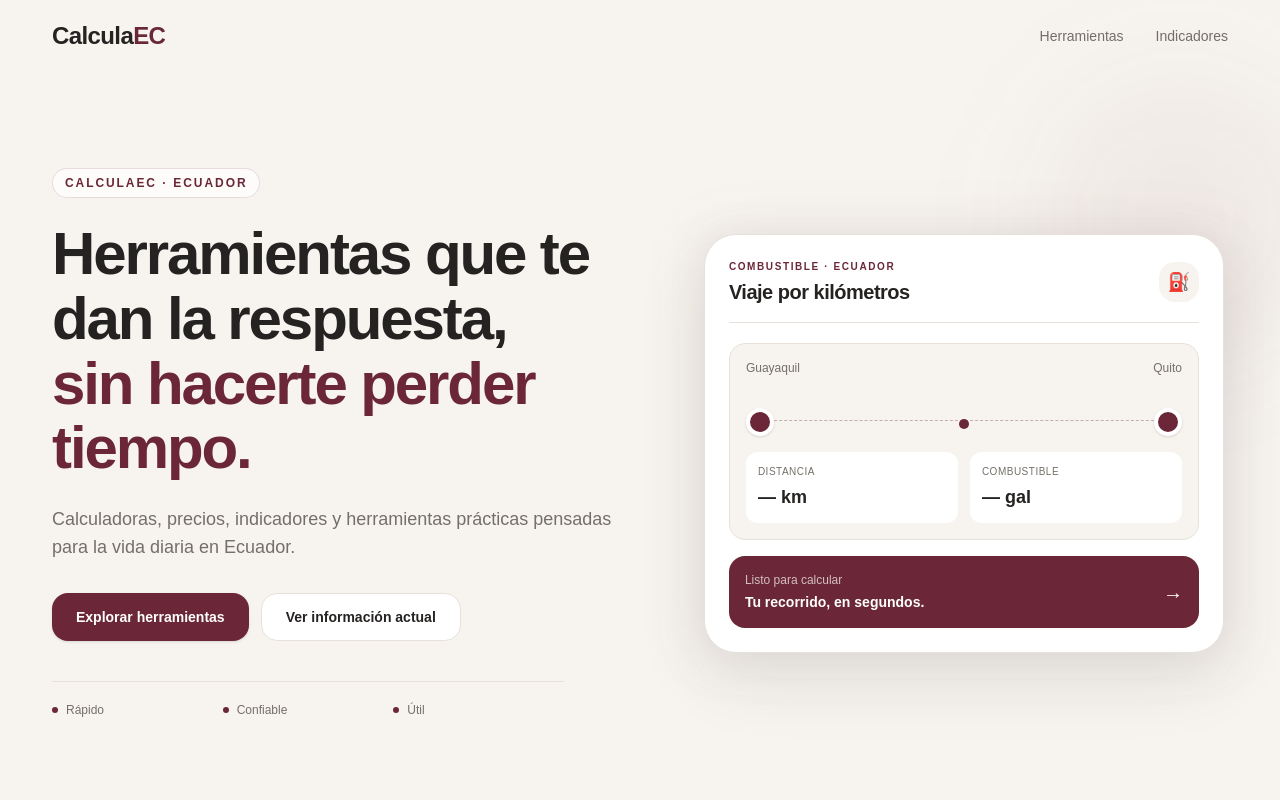
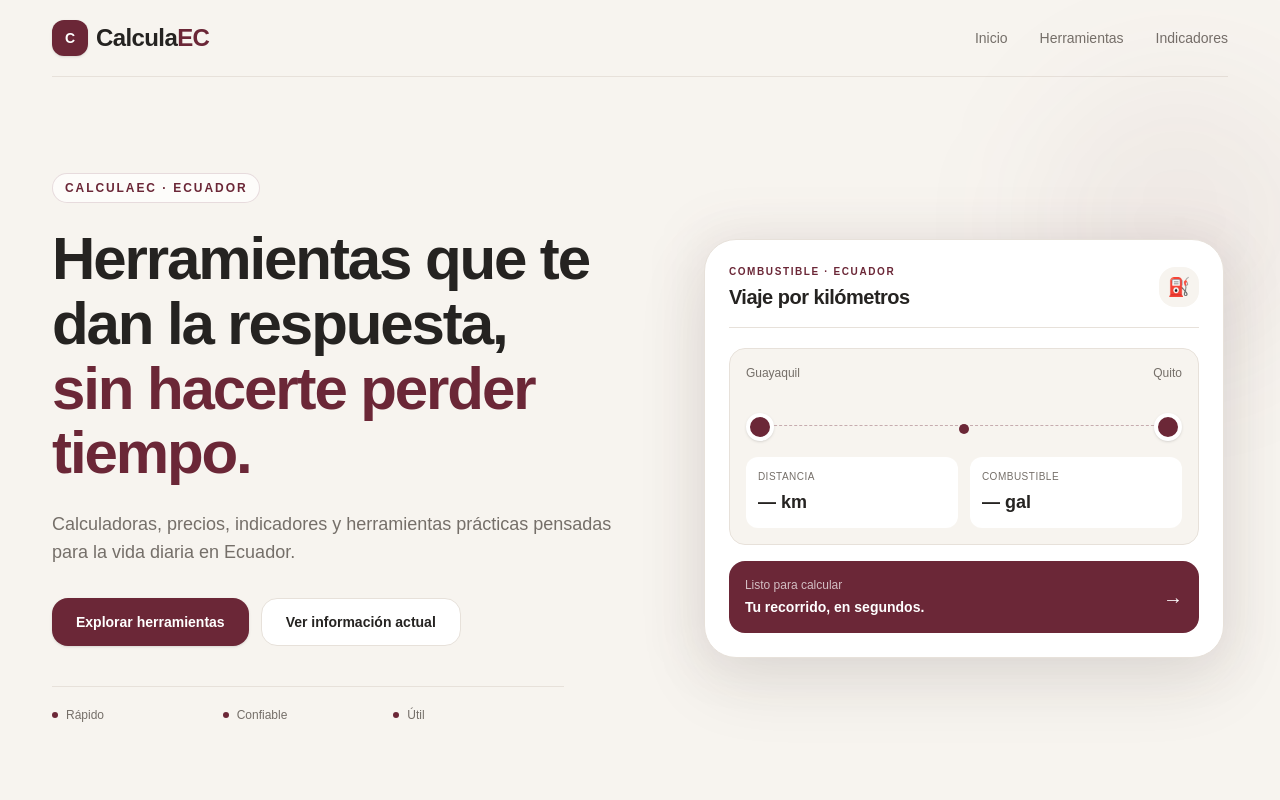
Before and after one commit to JokerEc96/CalculaEC, a Next.js app: page / in a window 1280 px wide. Shown: the top 800 px of the page. Built offline with nearby package versions, Linux system fonts and the light colour scheme.

Commit message:
feat: redesign CalculaEC homepage

```diff
--- a/components/Header.tsx
+++ b/components/Header.tsx
@@ -4,6 +4,7 @@ import Link from "next/link";
 import { useState } from "react";
 
 const navigation = [
+  { label: "Inicio", href: "#inicio" },
   { label: "Herramientas", href: "#herramientas" },
   { label: "Indicadores", href: "#indicadores" },
 ];
@@ -12,12 +13,15 @@ export default function Header() {
   const [isOpen, setIsOpen] = useState(false);
 
   return (
-    <header className="relative flex items-center justify-between py-5">
+    <header className="relative flex items-center justify-between border-b border-[var(--border)] py-5">
       <Link
         href="/"
-        className="group flex items-center gap-2"
+        className="group flex items-center gap-2 rounded-lg focus-visible:outline-none focus-visible:ring-2 focus-visible:ring-[var(--wine)] focus-visible:ring-offset-2"
         aria-label="CalculaEC, inicio"
       >
+        <span className="flex h-9 w-9 items-center justify-center rounded-xl bg-[var(--wine)] text-sm font-bold text-white shadow-sm transition-transform duration-200 group-hover:-rotate-3 motion-reduce:transition-none">
+          C
+        </span>
         <span className="text-2xl font-bold tracking-tight text-[var(--foreground)]">
           Calcula<span className="text-[var(--wine)]">EC</span>
         </span>
@@ -28,7 +32,7 @@ export default function Header() {
           <a
             key={item.href}
             href={item.href}
-            className="text-sm text-[var(--muted)] transition-colors duration-200 hover:text-[var(--wine)]"
+            className="rounded-md text-sm font-medium text-[var(--muted)] transition-colors duration-200 hover:text-[var(--wine)] focus-visible:outline-none focus-visible:ring-2 focus-visible:ring-[var(--wine)] focus-visible:ring-offset-2 motion-reduce:transition-none"
           >
             {item.label}
           </a>
@@ -41,7 +45,7 @@ export default function Header() {
         aria-expanded={isOpen}
         aria-controls="mobile-navigation"
         aria-label={isOpen ? "Cerrar menú" : "Abrir menú"}
-        className="flex h-10 w-10 items-center justify-center rounded-full border border-[var(--border)] bg-white text-[var(--foreground)] transition hover:-translate-y-0.5 hover:shadow-sm md:hidden"
+        className="flex h-10 w-10 items-center justify-center rounded-full border border-[var(--border)] bg-white text-[var(--foreground)] transition hover:-translate-y-0.5 hover:shadow-sm focus-visible:outline-none focus-visible:ring-2 focus-visible:ring-[var(--wine)] focus-visible:ring-offset-2 md:hidden motion-reduce:transition-none"
       >
         <span className="sr-only">{isOpen ? "Cerrar menú" : "Abrir menú"}</span>
         <span className="flex w-4 flex-col gap-1" aria-hidden="true">
@@ -62,7 +66,7 @@ export default function Header() {
               key={item.href}
               href={item.href}
               onClick={() => setIsOpen(false)}
-              className="block rounded-xl px-4 py-3 text-sm text-[var(--muted)] transition-colors duration-200 hover:bg-[var(--cream)] hover:text-[var(--wine)]"
+              className="block rounded-xl px-4 py-3 text-sm font-medium text-[var(--muted)] transition-colors duration-200 hover:bg-[var(--cream)] hover:text-[var(--wine)] focus-visible:outline-none focus-visible:ring-2 focus-visible:ring-[var(--wine)] focus-visible:ring-inset motion-reduce:transition-none"
             >
               {item.label}
             </a>
```
